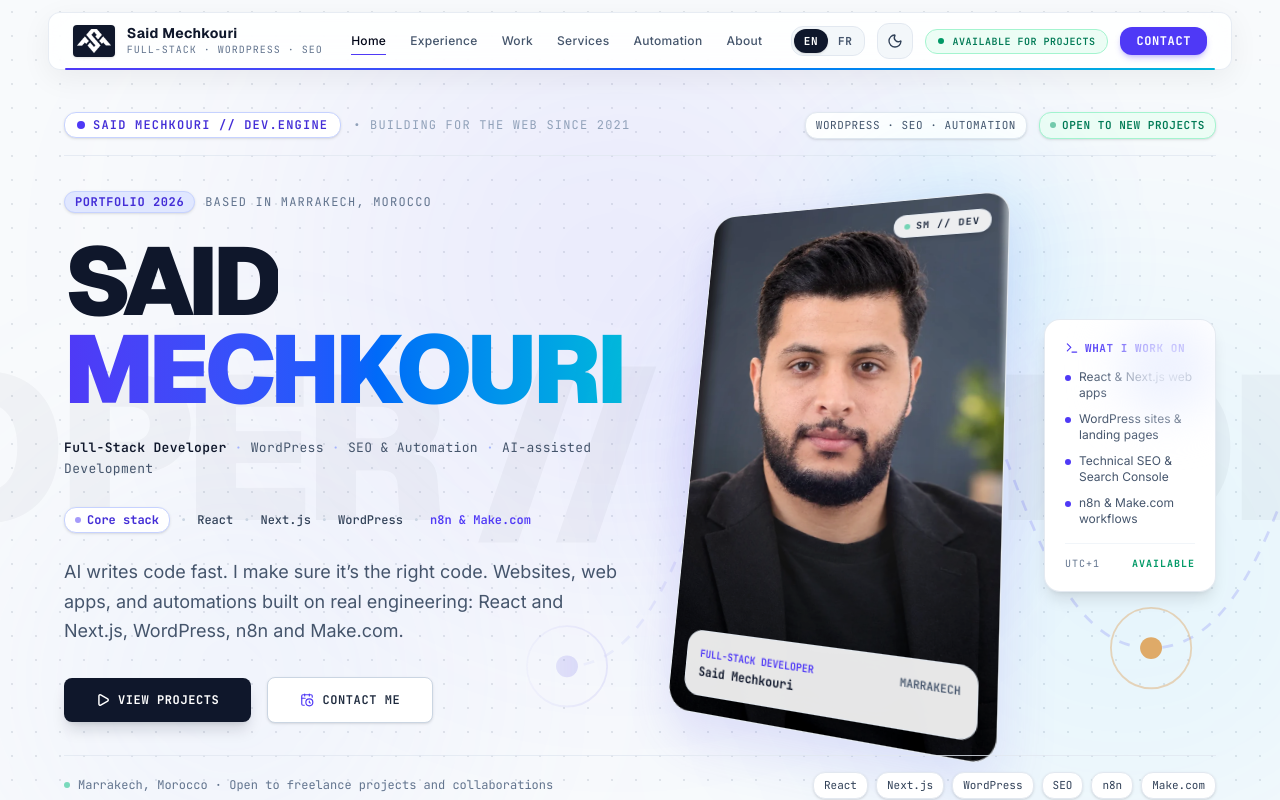
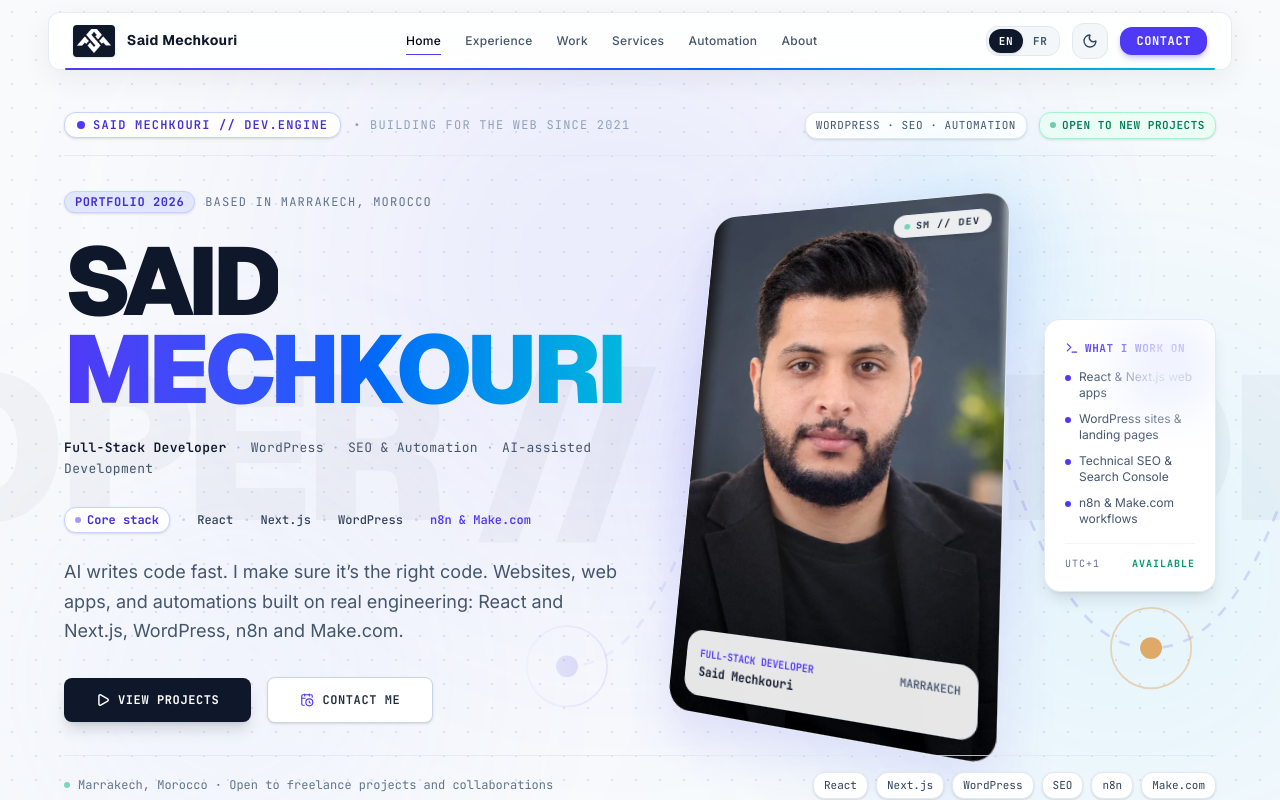
Before and after one commit to mechkouri/portfolio-2026, a React (Vite) app: page / in a window 1280 px wide. Shown: the top 800 px of the page. Built offline with nearby package versions, Linux system fonts and the light colour scheme.

Commit message:
Fix the desktop header in French: no wrapped labels, no overlap
Co-Authored-By: Claude Sonnet 5.5 <noreply@anthropic.com>

```diff
--- a/src/components/layout/Header.tsx
+++ b/src/components/layout/Header.tsx
@@ -72,11 +72,11 @@ export function Header() {
             <span className="font-display text-xs leading-tight font-bold tracking-wide text-slate-900 transition-colors group-hover:text-indigo-600 sm:text-sm">
               {site.name}
             </span>
-            <span className="font-mono text-[10px] tracking-widest whitespace-nowrap text-slate-500 uppercase max-[400px]:hidden">{site.tagline}</span>
+            <span className="font-mono text-[10px] tracking-widest whitespace-nowrap text-slate-500 uppercase max-[400px]:hidden lg:max-[1439px]:hidden">{site.tagline}</span>
           </span>
         </a>
 
-        <nav aria-label={t.header.primary} className="hidden items-center gap-6 text-xs tracking-wide lg:flex">
+        <nav aria-label={t.header.primary} className="hidden items-center gap-4 text-xs tracking-wide whitespace-nowrap xl:gap-6 lg:flex">
           {navLinks
             .filter((link) => link.id !== 'contact')
             .map((link) => (
@@ -85,7 +85,7 @@ export function Header() {
               href={`#${link.id}`}
               aria-current={active === link.id ? 'location' : undefined}
               className={cn(
-                'relative py-1 font-medium transition-colors hover:text-slate-950',
+                'relative py-1 font-medium whitespace-nowrap transition-colors hover:text-slate-950',
                 active === link.id ? 'text-slate-950' : 'text-slate-600',
               )}
             >
@@ -104,9 +104,9 @@ export function Header() {
         <div className="flex items-center gap-2 sm:gap-3">
           <LangSwitcher className="max-[479px]:hidden" />
           <ThemeToggle className="max-[479px]:hidden" />
-          <div className="hidden items-center gap-2 rounded-pill border border-emerald-200 bg-emerald-50 px-3 py-1 xl:flex">
+          <div className="hidden items-center gap-2 rounded-pill border border-emerald-200 bg-emerald-50 px-3 py-1 min-[1440px]:flex">
             <PulseDot className="bg-emerald-600" />
-            <span className="font-mono text-[10px] font-semibold tracking-wider text-emerald-700 uppercase">{t.header.available}</span>
+            <span className="font-mono text-[10px] font-semibold tracking-wider whitespace-nowrap text-emerald-700 uppercase">{t.header.available}</span>
           </div>
           <a
             href="#contact"
```
